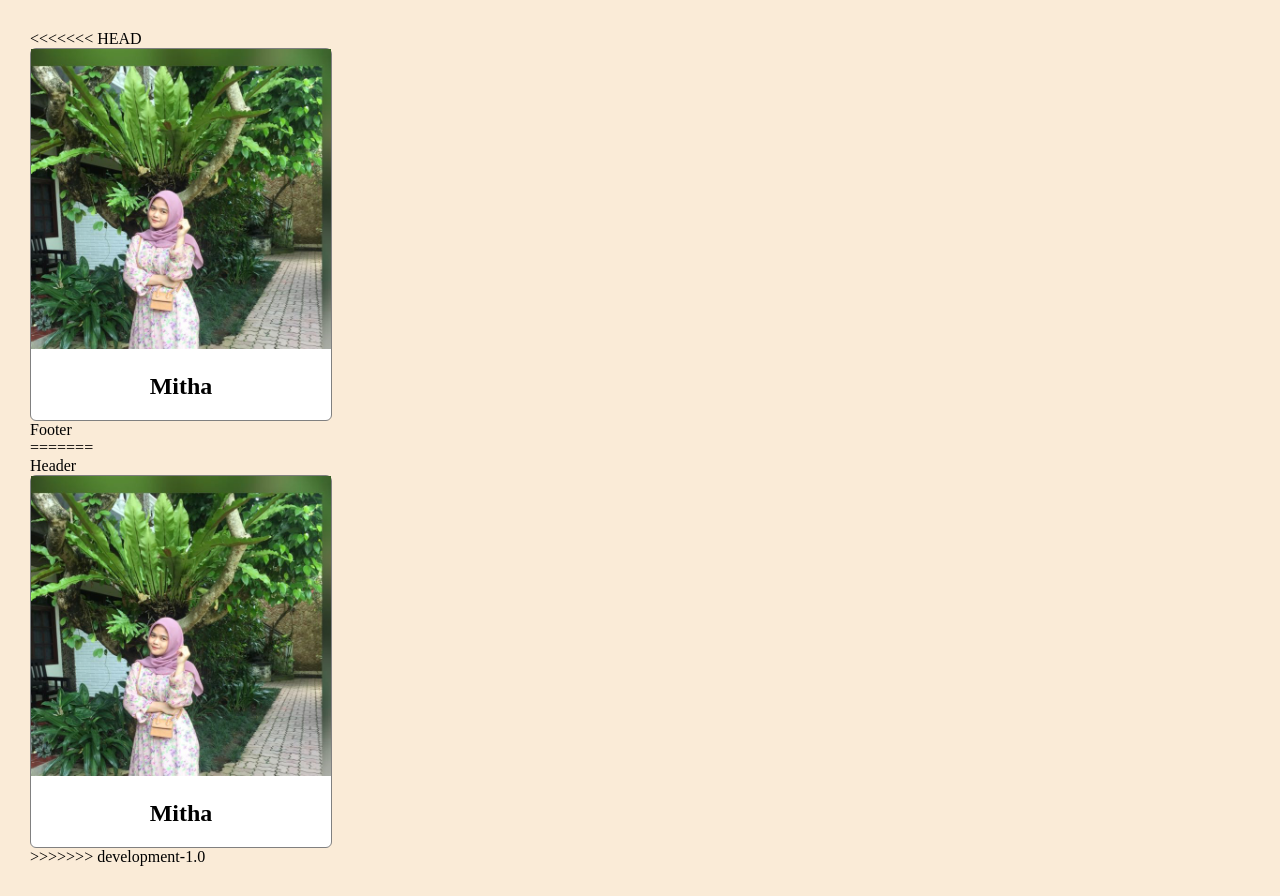
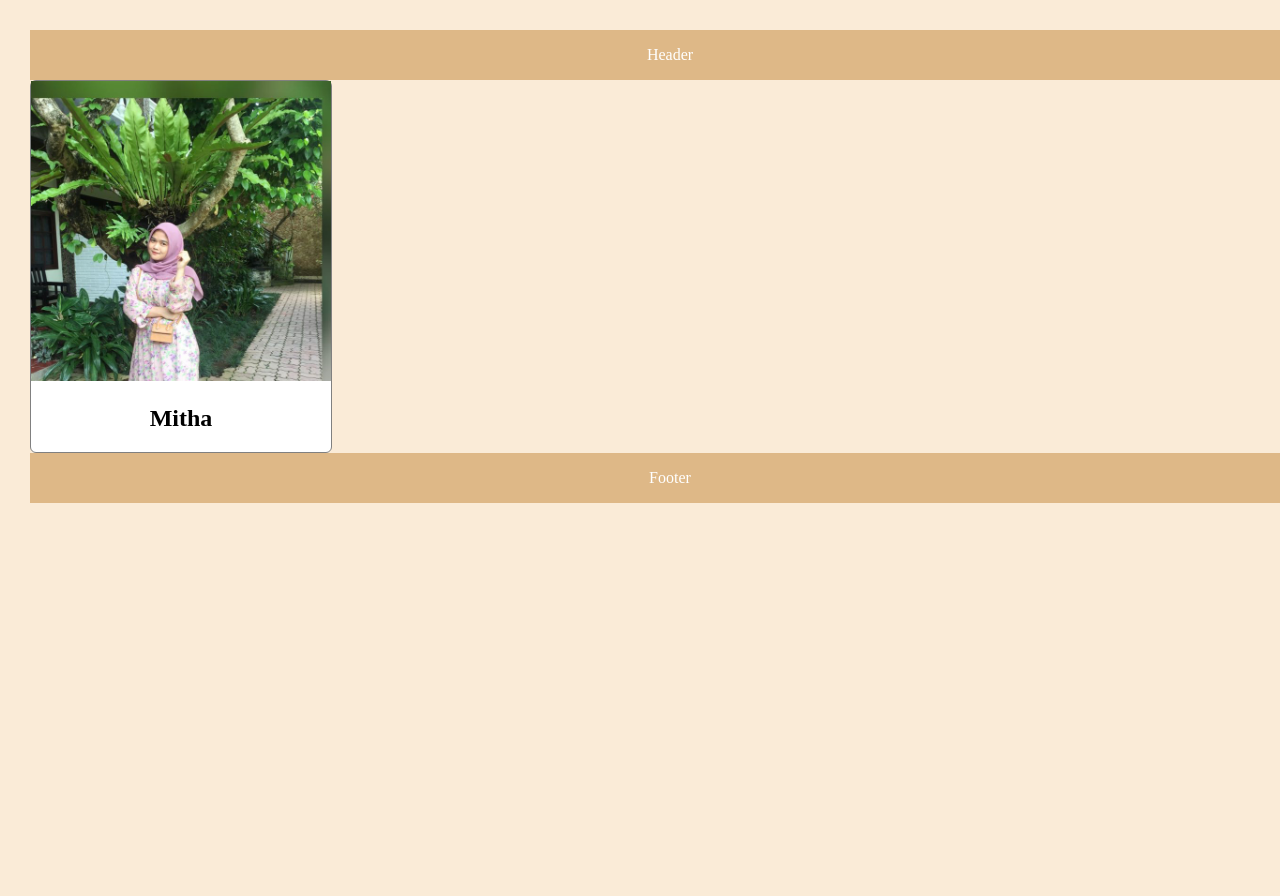
Before and after one commit to laksmita16/laksmita_60900118001, a plain HTML site: page index.html in a window 1280 px wide. Shown: the top 896 px of the page. After the commit the page ends 800 px from the top, so only its background shows below. Drawn offline with Linux system fonts and the light colour scheme.

Commit message:
Final Edit Done

```diff
--- a/index.html
+++ b/index.html
@@ -6,19 +6,14 @@
     </head>
 
     <body>
-<<<<<<< HEAD
+
+<div id="header"> Header</div>
 <div id="profile-container">
     <img id="profile-image" src="images/mitha.jpg" alt="profile image"/>
     <h2 id="profile-name">Mitha</h2>
 </div>
+
 <div id="footer">Footer<Footer/div>
-=======
-        <div id="header">Header</div>
-        <div id="profile-container">
-            <img id="profile-image" src="images/mitha.jpg" alt="profile image"/>
-            <h2 id="profile-name">Mitha</h2>
-        </div>
->>>>>>> development-1.0
 </body>
 
 </html>
--- a/style.css
+++ b/style.css
@@ -20,20 +20,20 @@ body{
     text-align: center;
 }
 
-<<<<<<< HEAD
 #footer {
-=======
-#header{
->>>>>>> development-1.0
     width: 100%;
     height: 50px;
     line-height: 50px;
     background-color: burlywood;
     text-align: center;
     color: white;
-<<<<<<< HEAD
 }
-=======
- }
 
->>>>>>> development-1.0
+ #header{
+    width: 100%;
+    height: 50px;
+    line-height: 50px;
+    background-color: burlywood;
+    text-align: center;
+    color: white;
+}
```
